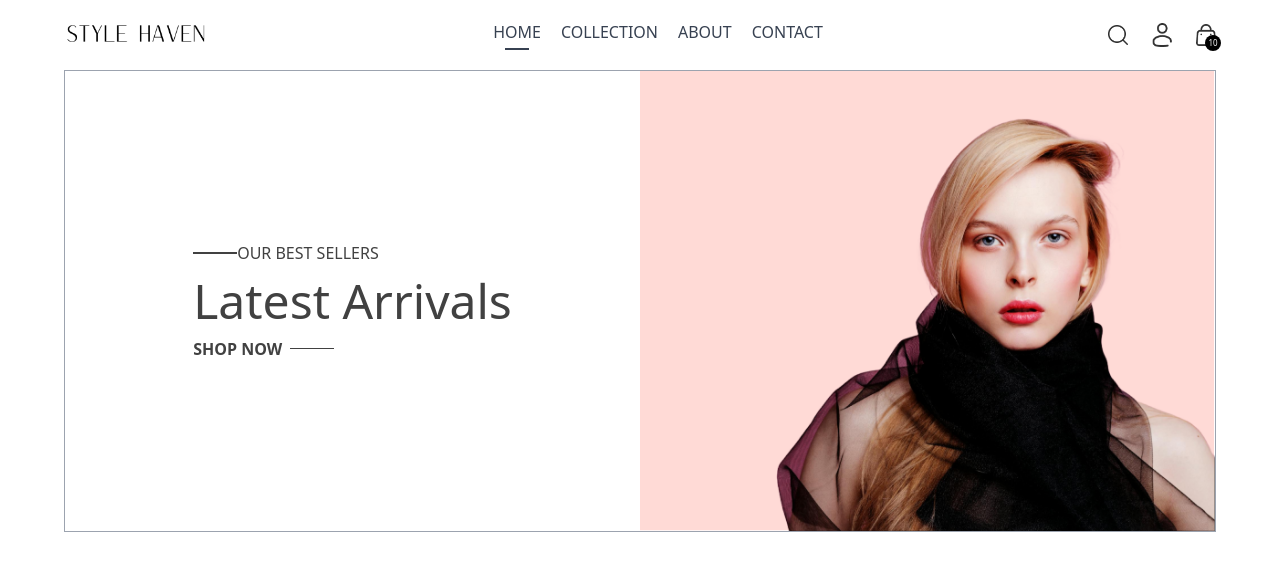
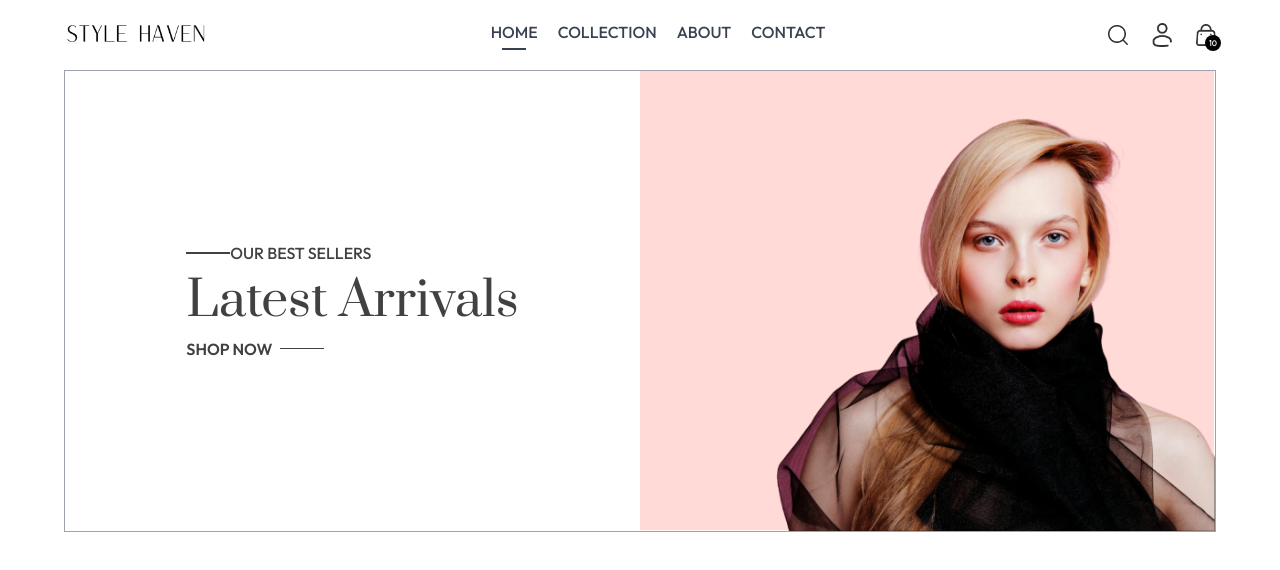
Before and after one commit to navneetprakash/react-ecom-frontend-vite, a React (Vite) app in the folder frontend/: page / in a window 1280 px wide. Shown: the top 570 px of the page. Built offline with nearby package versions, Linux system fonts and the light colour scheme.

Commit message:
google font added

```diff
--- a/frontend/src/components/Hero.jsx
+++ b/frontend/src/components/Hero.jsx
@@ -11,7 +11,9 @@ const Hero = () => {
             <p className="w-8 md:w-11 h-[2px] bg-[#414141]"></p>
             <p className="font-medium text-sm md:text-base">OUR BEST SELLERS</p>
           </div>
-          <h1 className="text-3xl sm:py-3 lg:text-5xl leading-relaxed">Latest Arrivals</h1>
+          <h1 className="prata-regular text-3xl sm:py-3 lg:text-5xl leading-relaxed">
+            Latest Arrivals
+          </h1>
           <div className="flex items-center gap-2">
             <p className="font-semibold text-sm md:text-base">SHOP NOW</p>
             <p className="w-8 md:w-11 h-[1px] bg-[#414141]"></p>
--- a/frontend/src/index.css
+++ b/frontend/src/index.css
@@ -1,3 +1,5 @@
+@import url("https://fonts.googleapis.com/css2?family=Outfit:wght@100..900&family=Prata&display=swap");
+
 @tailwind base;
 @tailwind components;
 @tailwind utilities;
@@ -5,3 +7,13 @@
 a.active hr {
   display: block;
 }
+
+* {
+  font-family: Outfit;
+}
+
+.prata-regular {
+  font-family: "Prata", serif;
+  font-weight: 400;
+  font-style: normal;
+}
```
